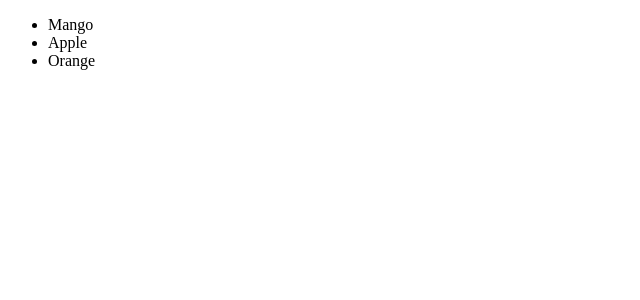
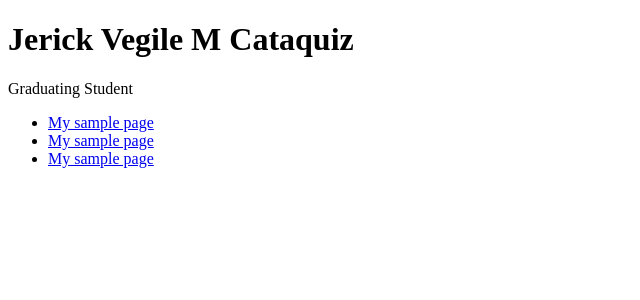
Before and after one commit to jvcataquiz/ReactJs-From-Scratch-to-MemeGenerator-, a React (Create React App) app in the folder my-app/: page / in a window 1280 px wide. Shown: the top 300 px of the page, without its empty margins (0-640 px from the left). Built offline with nearby package versions, Linux system fonts and the light colour scheme.

Commit message:
import and exporting functional components

```diff
--- /dev/null
+++ b/my-app/src/MyInfo.js
@@ -0,0 +1,16 @@
+import React from 'react';
+function MyInfo(){
+    return (
+     <div>
+      <h1>Jerick Vegile M Cataquiz</h1>
+      <p>Graduating Student</p>
+    <ul>
+      <li><a href="https://www.example.com">My sample page </a></li>
+      <li><a href="https://www.example.com">My sample page </a></li>
+      <li><a href="https://www.example.com">My sample page </a></li>
+    </ul>
+    </div>
+    )
+    }
+
+    export default MyInfo
--- a/my-app/src/index.js
+++ b/my-app/src/index.js
@@ -1,22 +1,16 @@
 // import React, { useLayoutEffect } from 'react';
 import React from 'react';
 import ReactDOM from 'react-dom/client';
+import MyInfo  from './MyInfo';
 // import './index.css';
 // import App from './App';
 // import reportWebVitals from './reportWebVitals';
 
 const root = ReactDOM.createRoot(document.getElementById('root'));
 root.render(
-  myapp()
+ <MyInfo />
 );
-function myapp(){
-return (
-<ul>
-  <li>Mango</li>
-  <li>Apple</li>
-  <li>Orange</li>
-</ul>)
-}
+
 // If you want to start measuring performance in your app, pass a function
 // to log results (for example: reportWebVitals(console.log))
 // or send to an analytics endpoint. Learn more: https://bit.ly/CRA-vitals
```
